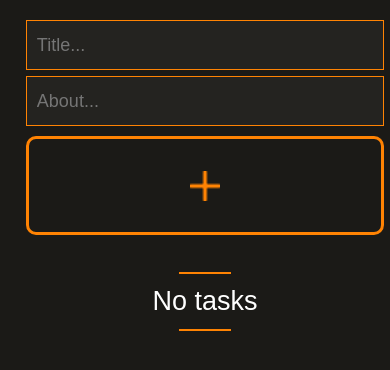
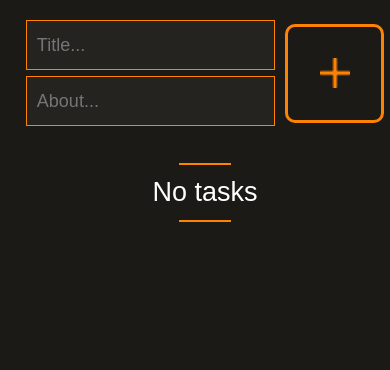
Before and after one commit to Olesya251925/web4-Redux, a React (Vite) app: page / in a window 390 px wide. Shown: the top 370 px of the page. Built offline with nearby package versions, Linux system fonts and the light colour scheme.

Commit message:
add logic for long text

```diff
--- a/src/presentation/creat_task/create_task.jsx
+++ b/src/presentation/creat_task/create_task.jsx
@@ -16,6 +16,9 @@ const CreateTask = () => {
     const [taskToDelete, setTaskToDelete] = useState(null);
     const [taskToEdit, setTaskToEdit] = useState(null);
     const [taskToShare, setTaskToShare] = useState(null);
+
+    // Добавляем состояние для управления отображением полного текста
+    const [expandedTaskId, setExpandedTaskId] = useState(null);
 
     useEffect(() => {
         loadTasks();
@@ -89,6 +92,11 @@ const CreateTask = () => {
         setTaskToShare(null);
     };
 
+    // Обработчик клика по задаче для отображения полного текста
+    const handleToggleExpand = (taskId) => {
+        setExpandedTaskId(expandedTaskId === taskId ? null : taskId);
+    };
+
     return (
         <div className="container">
             <div className="input-container-wrapper">
@@ -127,7 +135,14 @@ const CreateTask = () => {
                         <div key={task.id} className="task-container">
                             <AdditionTask
                                 taskTitle={task.title}
-                                taskAbout={task.about}
+                                taskAbout={
+                                    expandedTaskId === task.id
+                                        ? task.about
+                                        : task.about.length > 50
+                                            ? task.about.slice(0, 50) + '...'
+                                            : task.about
+                                }
+                                onToggleExpand={() => handleToggleExpand(task.id)} // Передаем обработчик клика
                                 onDelete={() => handleDeleteClick(task.id)}
                                 onEdit={() => handleEditTask(task)}
                                 onShare={handleShareClick}
--- a/src/presentation/creat_task/create_tasks.scss
+++ b/src/presentation/creat_task/create_tasks.scss
@@ -38,22 +38,27 @@ body {
         justify-content: center;
         align-items: center;
         transition: background 0.3s, transform 0.3s;
+        outline: none;
 
         &:hover {
             background: #A35709;
             transform: scale(1.05);
+
+            img {
+                filter: brightness(0) invert(1);
+            }
         }
 
         img {
             width: 18px;
             height: 18px;
             transition: filter 0.3s;
-
-            &:hover {
-                filter: brightness(0) invert(1);
-            }
         }
     }
+}
+
+.delete-button:focus {
+    outline: none;
 }
 
 .task-about {
@@ -76,10 +81,6 @@ body {
     color: #F0E3CA;
     margin: 0;
     margin-bottom: 10px;
-}
-
-.task-container.hover {
-    transform: scale(1.02);
 }
 
 @media (max-width: 600px) {
--- a/src/style_title_about_add_button/stylesMain.scss
+++ b/src/style_title_about_add_button/stylesMain.scss
@@ -62,6 +62,11 @@ body {
     box-sizing: border-box;
     border-radius: 10px;
     margin-left: 10px;
+    outline: none;
+}
+
+.add-button:focus {
+    outline: none;
 }
 
 .add-icon {
@@ -79,20 +84,6 @@ body {
 
 .add-button:hover .add-icon {
     filter: brightness(0) invert(1);
-}
-
-@media (max-width: 600px) {
-    .input-container-wrapper {
-        flex-direction: column;
-        align-items: stretch;
-    }
-
-    .add-button {
-        width: 100%;
-        height: 50px;
-        margin-left: 0;
-        margin-top: 10px;
-    }
 }
 
 .task-message {
```
